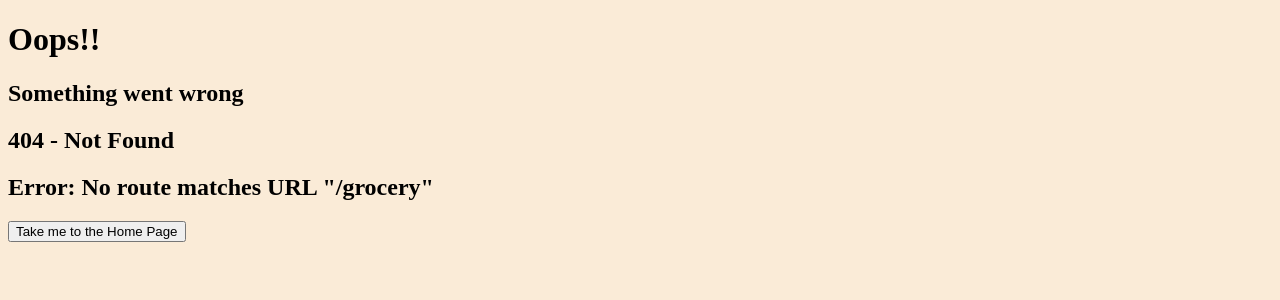
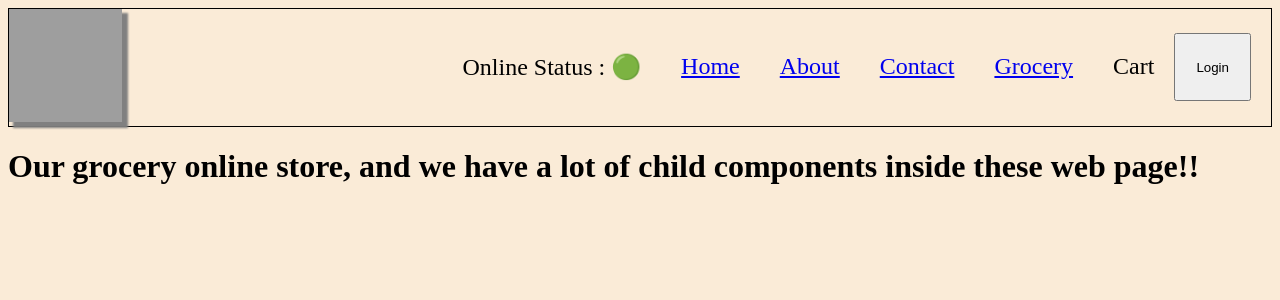
Before and after one commit to YourOwnItsMeDHC/DeepakJS, a React (Vite) app: page /grocery in a window 1280 px wide. Before the commit this address had no page. Shown: the top 300 px of the page. Built offline with nearby package versions, Linux system fonts and the light colour scheme; grey boxes are pictures that could not be loaded.

Commit message:
Lazy loading in Grocery component

```diff
--- a/src/App.js
+++ b/src/App.js
@@ -1,4 +1,4 @@
-import React from "react";
+import React, { lazy, Suspense } from "react";
 import ReactDOM from "react-dom/client";
 
 import Header from "./components/Header";
@@ -9,6 +9,8 @@
 
 import { createBrowserRouter, RouterProvider, Outlet } from "react-router-dom";
 import Contact from "./components/Contact";
+// import Grocery from "./components/Grocery";
+
 /** ------ Planning of project ---------
    Header
     - Logo
@@ -25,6 +27,8 @@
     - Address
     - Contact
  */
+
+const Grocery = lazy(() => import("./components/Grocery"));
 
 // Object of Style, which we will pass as CSS inline styling
 const styleCard = {
@@ -61,6 +65,14 @@
         path: "/restaurants/:resId",
         element: <RestaurantMenu />,
       },
+      {
+        path: "/grocery",
+        element: (
+          <Suspense fallback={<h1>Loading...</h1>}>
+            <Grocery />
+          </Suspense>
+        ),
+      },
     ],
     errorElement: <Error />,
   },
--- /dev/null
+++ b/src/components/Grocery.js
@@ -0,0 +1,11 @@
+import React from "react";
+const Grocery = () => {
+  return (
+    <h1>
+      Our grocery online store, and we have a lot of child components inside
+      these web page!!
+    </h1>
+  );
+};
+
+export default Grocery;
--- a/src/components/Header.js
+++ b/src/components/Header.js
@@ -26,6 +26,9 @@
           <li>
             <Link to="/contact">Contact</Link>
           </li>
+          <li>
+            <Link to={"/grocery"}>Grocery</Link>
+          </li>
           <li>Cart</li>
           <button
             className="login"
```
Also changed, not shown: src/utils/useOnlineStatus.js (line endings or trailing spaces).
